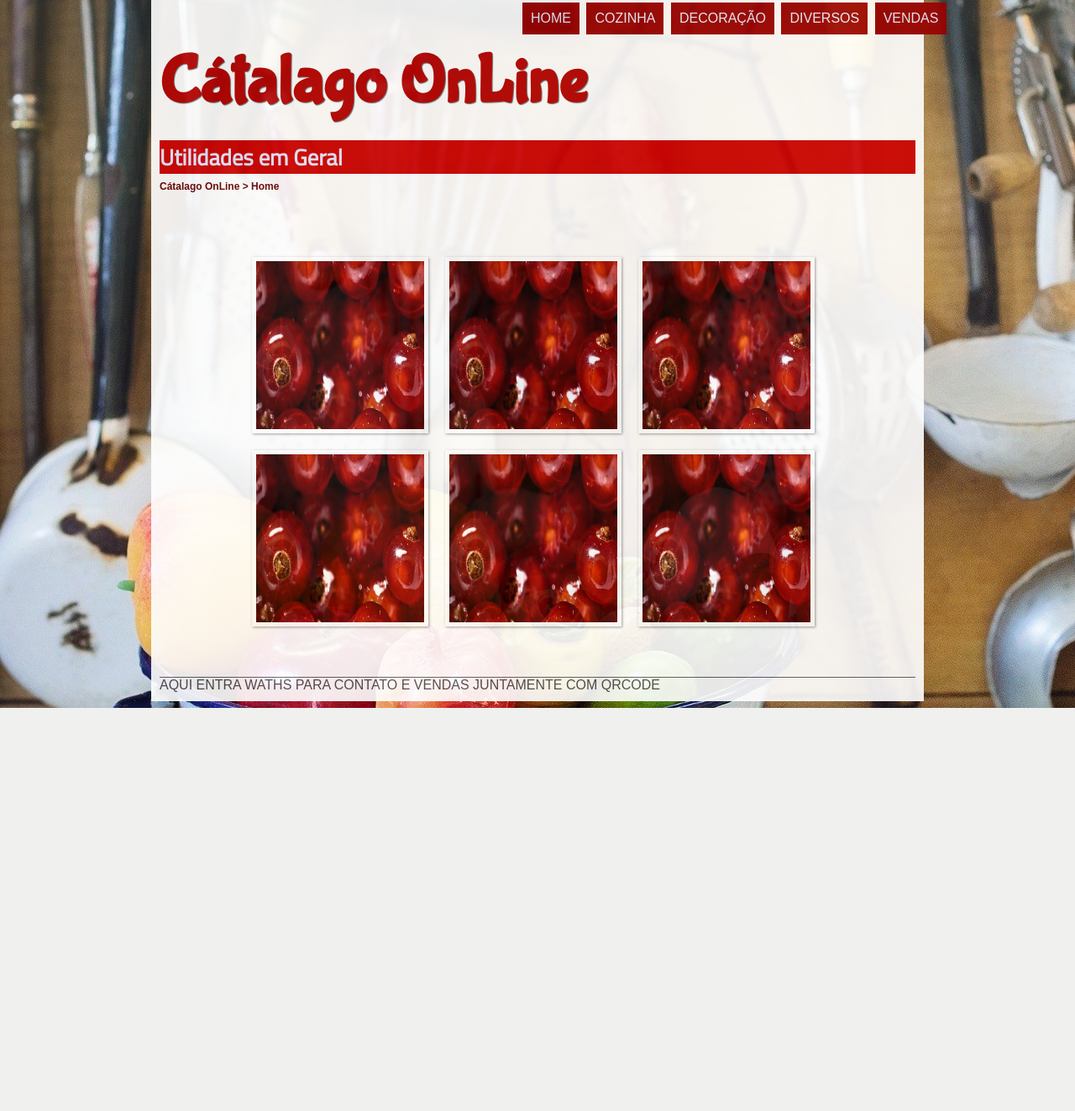
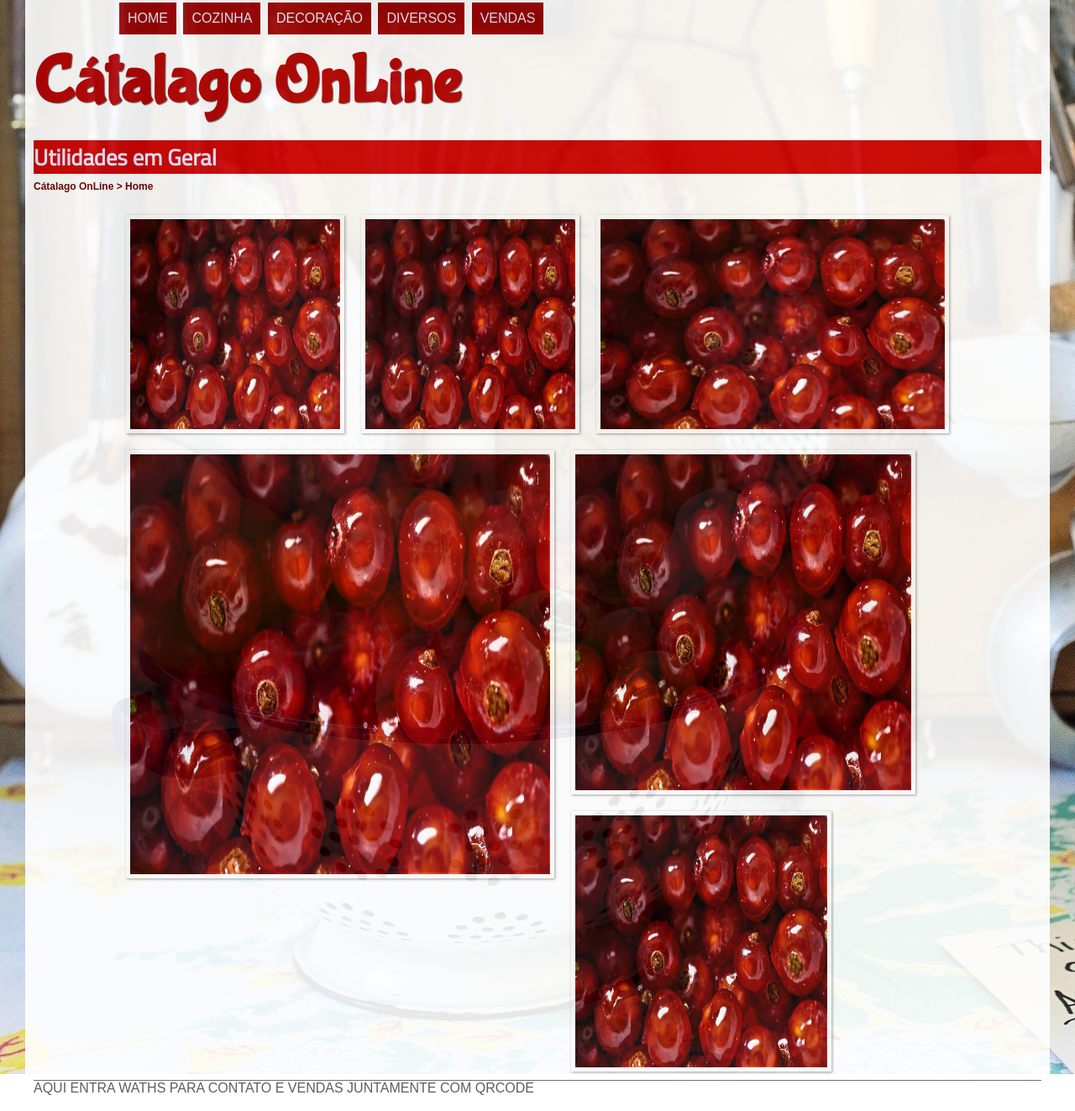
Before and after one commit to jmauricio2019/Catalago-de-Utilidades-Online, a PHP site: page / in a window 1280 px wide. Shown: the whole page at 84% size. Before the commit the page ends 843 px from the top, so only its background shows below. Run offline with PHP 8.4, Linux system fonts and the light colour scheme.

Commit message:
atualização das posições das fotos

```diff
--- a/_css/estilo.css
+++ b/_css/estilo.css
@@ -14,7 +14,7 @@ body {   /*  define cor de fundo da pagina */
 }
 
 div#interface{
-	width: 900px;
+	width: 1200px;
 	background-color: #ffffff;
 	margin:-20px auto 0px auto;
 	box-shadow: 0px 0px 10px black rgba(0,0,0,.5);
@@ -64,7 +64,7 @@ header#cabecalho h1{
 
 header#cabecalho h2{
         background-color: #cc0000;
-        width: 900px;
+        width: 1200px;
 	font-family: 'Titillium Web', sans-serif;
 	font-size: 20pt;
 	color: #e6e6ff;
@@ -88,7 +88,7 @@ nav#menu ul{/*define a posição do menu dentro da pagina*/
 	text-transform:uppercase;
 	position: absolute;
 	top: -15px;
-	left: 580px;
+	left: 100px;
 
 }
 nav#menu li {/*retangulo cinza transforma em botao*/
--- a/_css/fotos.css
+++ b/_css/fotos.css
@@ -1,17 +1,15 @@
 @charset "UTF-8";
 
 ul#album-fotos {
-	width: 700px;
+	width: 1000px;
 	margin: 0 auto;
-	padding: 50px;
+	padding: 0px;
 	overflow: hidden;
 	list-style: none;
 }
 
 ul#album-fotos li {
 	float: left;
-	width: 200px;
-	height: 200px;
 	margin: 10px;
 	border: 5px solid #ffffff;
 	background-color: #ffffff;
@@ -37,31 +35,39 @@ ul#album-fotos li:hover span{
 }
 
 ul#album-fotos li#foto01 {
+    	width: 250px;
+	height: 250px;
 	background: url('../_imagens/_imgteste.jpg') no-repeat;
 	background-position: 50% 50%;
-	background-size: 400px 400px;
+	background-size: 250px 250px;
 	background-color: #ffffff;
 }
 
 ul#album-fotos li#foto02 {
+    	width: 250px;
+	height: 250px;
 	background: url('../_imagens/_imgteste.jpg') no-repeat;
 	background-position: 50% 50%;
-	background-size: 400px 400px;
+	background-size: 250px 250px;
 	background-color: #ffffff;
 }
 
 ul#album-fotos li#foto03 {
+    	width: 410px;
+	height: 250px;
 	background: url('../_imagens/_imgteste.jpg') no-repeat;
 	background-position: 50% 50%;
-	background-size: 400px 400px;
+	background-size: 410px 250px;
 	background-color: #ffffff;
 }
 
 ul#album-fotos li#foto04 {
 	background: url('../_imagens/_imgteste.jpg') no-repeat;
 	background-position: 50% 50%;
-	background-size: 400px 400px;
+	background-size: 500px 500px;
 	background-color: #ffffff;
+        width: 500px;
+	height: 500px;
 }
 
 ul#album-fotos li#foto05 {
@@ -69,41 +75,46 @@ ul#album-fotos li#foto05 {
 	background-position: 50% 50%;
 	background-size: 400px 400px;
 	background-color: #ffffff;
+        width: 400px;
+	height: 400px;
+
 }
 
 ul#album-fotos li#foto06 {
 	background: url('../_imagens/_imgteste.jpg') no-repeat;
 	background-position: 50% 50%;
-	background-size: 400px 400px;
+	background-size: 300px 300px;
 	background-color: #ffffff;
+        width: 300px;
+	height: 300px;
 }
 
 ul#album-fotos li#foto01:hover {
 	background-position:0px 0px;
-	background-size: 200px 200px;
+	background-size: 250px 250px;
 }
 
 ul#album-fotos li#foto02:hover {
 	background-position:0px 0px;
-	background-size: 200px 200px;
+	background-size: 250px 250px;
 }
 
 ul#album-fotos li#foto03:hover {
 	background-position:0px 0px;
-	background-size: 200px 200px;
+	background-size: 410px 250px;
 }
 
 ul#album-fotos li#foto04:hover {
 	background-position:0px 0px;
-	background-size: 200px 200px;
+	background-size: 500px 500px;
 }
 
 ul#album-fotos li#foto05:hover {
 	background-position:0px 0px;
-	background-size: 200px 200px;
+	background-size: 400px 400px;
 }
 
 ul#album-fotos li#foto06:hover {
 	background-position:0px 0px;
-	background-size: 200px 200px;
+	background-size: 300px 300px;
 }
```
